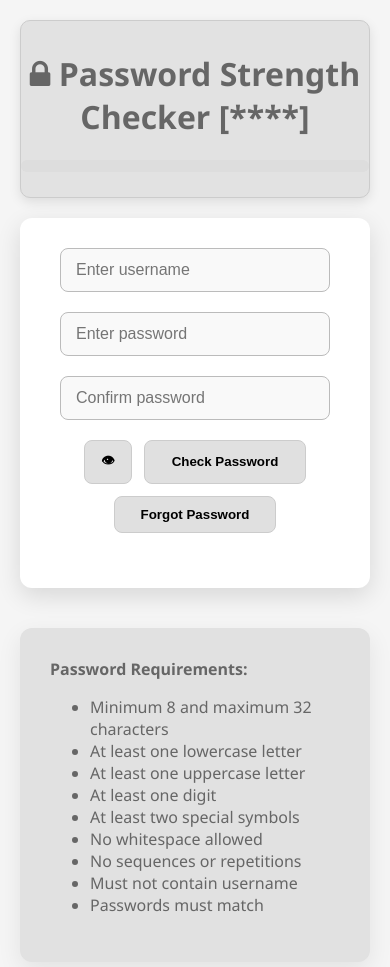
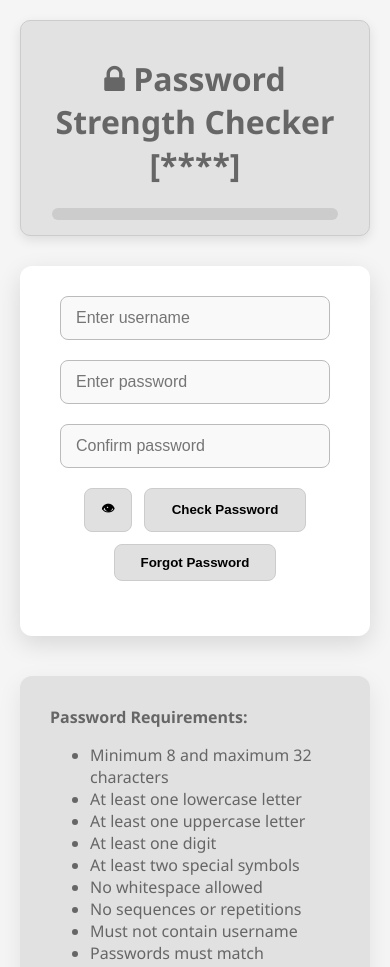
Before and after one commit to Harish040805/passwordstrengthchecker, a plain HTML site: page index.html in a window 390 px wide. Shown: the top 967 px of the page. Drawn offline with Linux system fonts and the light colour scheme.

Commit message:
Update passwordstrengthcheckercss.css

```diff
--- a/passwordstrengthcheckercss.css
+++ b/passwordstrengthcheckercss.css
@@ -12,21 +12,34 @@ padding:20px
 }
 #title-bar{
 width:100%;
-max-width:1000px;
+max-width:1100px;
 background:#e2e2e2;
 border:1px solid #ccc;
 border-radius:10px;
 box-shadow:0 4px 12px rgba(0,0,0,.1);
 text-align:center;
-padding:10px 0;
-margin-bottom:20px
+padding:15px
+}
+#strength-meter{
+width:90%;
+height:12px;
+background:#ccc;
+border-radius:10px;
+overflow:hidden;
+margin:12px auto 0
+}
+#strength-meter-fill{
+height:100%;
+width:0%;
+background:#999;
+transition:.4s
 }
 .main{
 display:flex;
 gap:40px;
+margin-top:30px;
 flex-wrap:wrap;
 justify-content:center;
-align-items:flex-start;
 width:100%;
 max-width:1100px
 }
@@ -47,11 +60,6 @@ border:1.8px solid #bbb;
 border-radius:8px;
 background:#f9f9f9
 }
-input:focus{
-outline:none;
-border-color:#888;
-background:#fff
-}
 .button-row{
 display:flex;
 gap:12px;
@@ -69,24 +77,6 @@ cursor:pointer
 }
 #toggle-visibility{width:48px}
 #check-btn,#forgot-btn{width:162px}
-#strength-meter{
-width:100%;
-height:12px;
-background:#ddd;
-border-radius:10px;
-overflow:hidden;
-margin:15px 0
-}
-#strength-meter-fill{
-height:100%;
-width:0%;
-background:#999;
-transition:.4s
-}
-#result{
-font-weight:600;
-margin-top:10px
-}
 #instructions{
 background:#e1e1e1;
 border-radius:12px;
@@ -96,6 +86,6 @@ box-shadow:0 8px 24px rgba(0,0,0,.08)
 }
 #forgot-section{display:none}
 @media(max-width:900px){
-.main{flex-direction:column;align-items:center}
+.main{flex-direction:column}
 .container,#instructions{width:100%;max-width:420px}
 }
```
